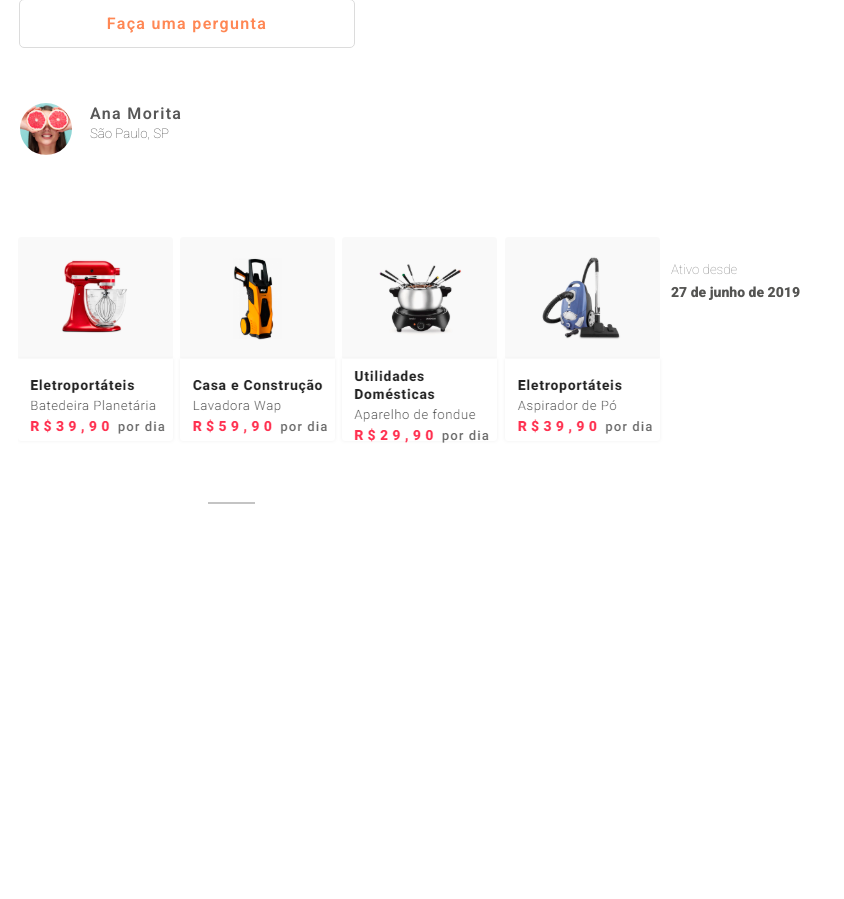
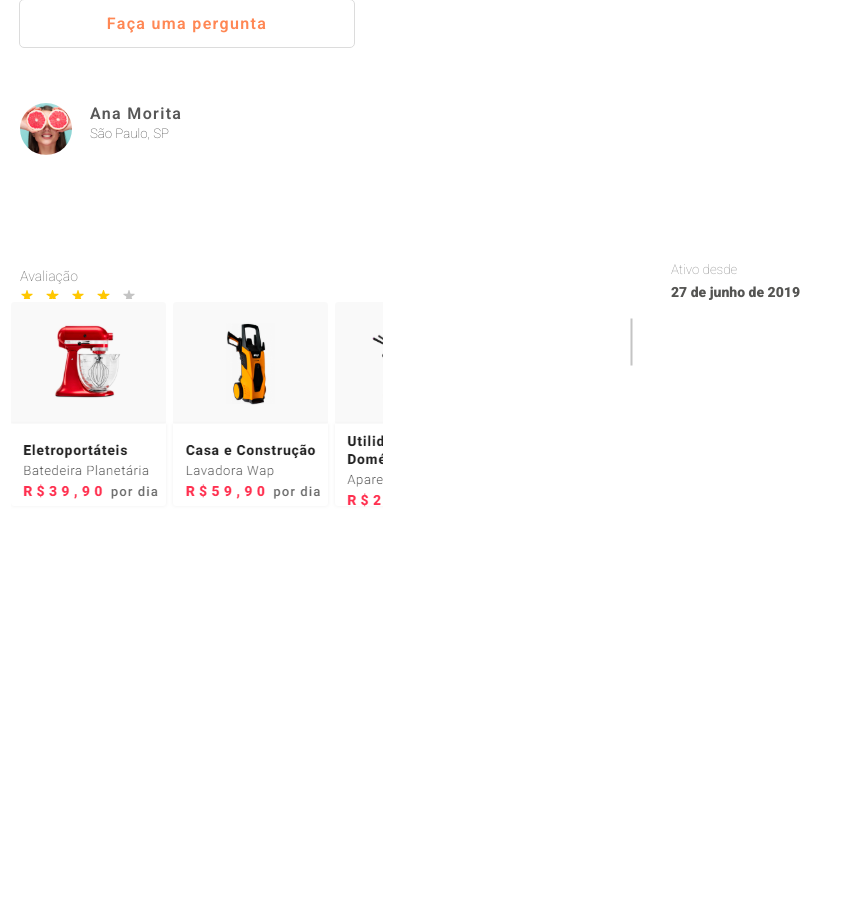
Before and after one commit to laricarlotti/demoday, a Django app: page /produtos/ in a window 1280 px wide. Shown: the part 751-1650 px from the top of the page, without its empty margins (0-844 px from the left). Before the commit the page ends 1255 px from the top, so only its background shows below. Run offline with Django 3.2, Linux system fonts and the light colour scheme.

Commit message:
adicionar scroll no relacionados

```diff
--- a/website/static/css/produtos.css
+++ b/website/static/css/produtos.css
@@ -306,11 +306,28 @@
     width: 50%
 }
 
+
+
+.all{
+    display: flex;
+    flex-direction: column;
+    height: 75%;
+    justify-content: space-between;
+    margin: 0px 0px 0px 8px;
+
+    overflow-x: auto;
+    overflow-y: hidden;
+    width: 375px;
+    position: absolute;
+    top: 1050px;
+
+}
+
 .relacionados{
     display: flex;
     flex-direction: row;
-    justify-content: flex-end;
-    position: absolute;
-    top: 985px;
-    left: 15px;
+    justify-content: space-between;
+
+    width: 550px;
+
 }
--- a/website/templates/produtos.html
+++ b/website/templates/produtos.html
@@ -56,11 +56,12 @@
                 </div>
             </div>
         </section>
+        <div class="all">
         <section class="relacionados">
             <div><img src="../static/img/batedeira-relacionados.png" alt="imagem-batedeira"></div>
             <div><img src="../static/img/wap-relacionados.png" alt="imagem-batedeira"></div>
             <div><img src="../static/img/fondue-relacionados.png" alt="imagem-batedeira"></div>
             <div><img src="../static/img/aspirador-relacionados.png" alt="imagem-batedeira"></div>
-        </section>
+        </section></div>
     </div>
 {% endblock %}
```
